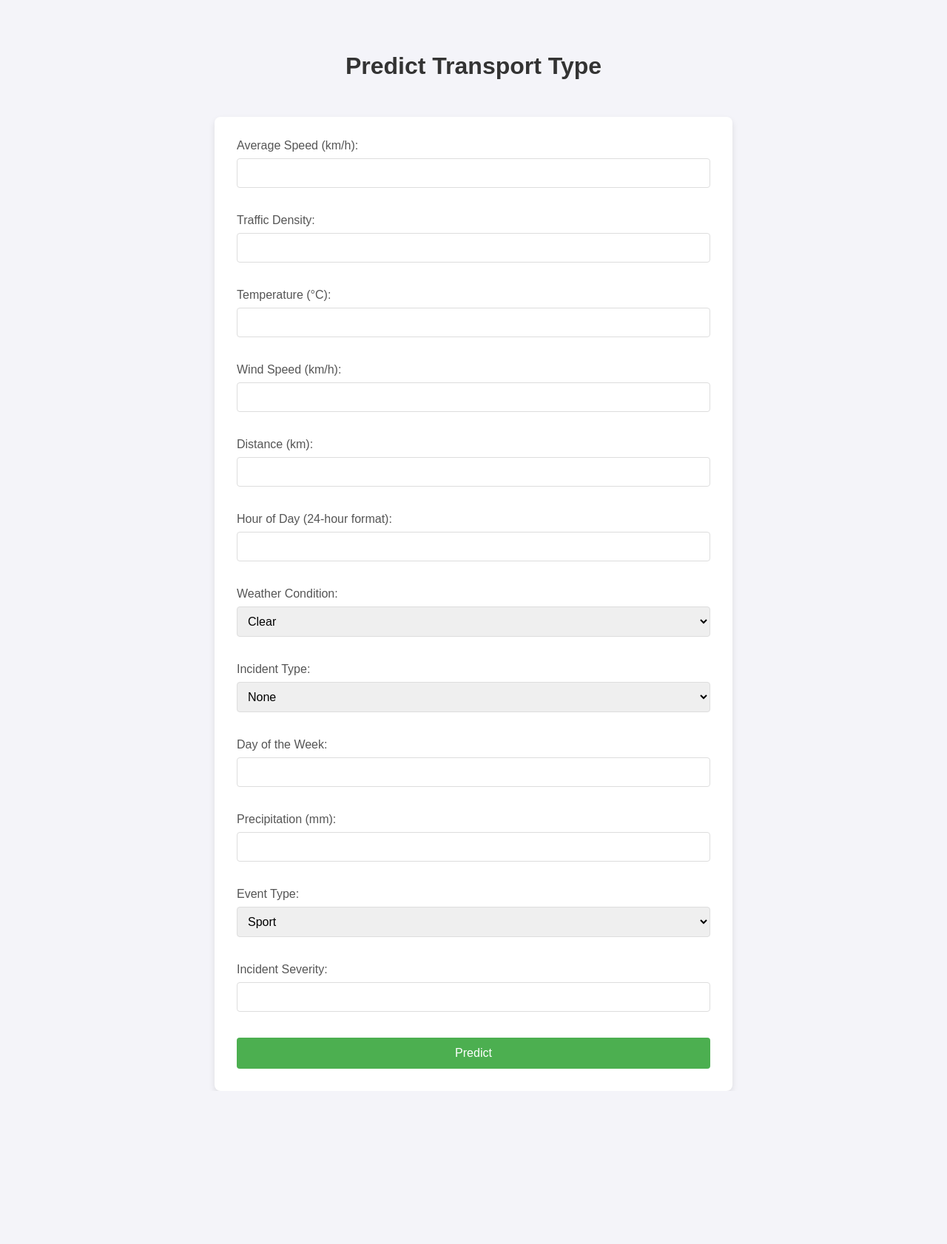
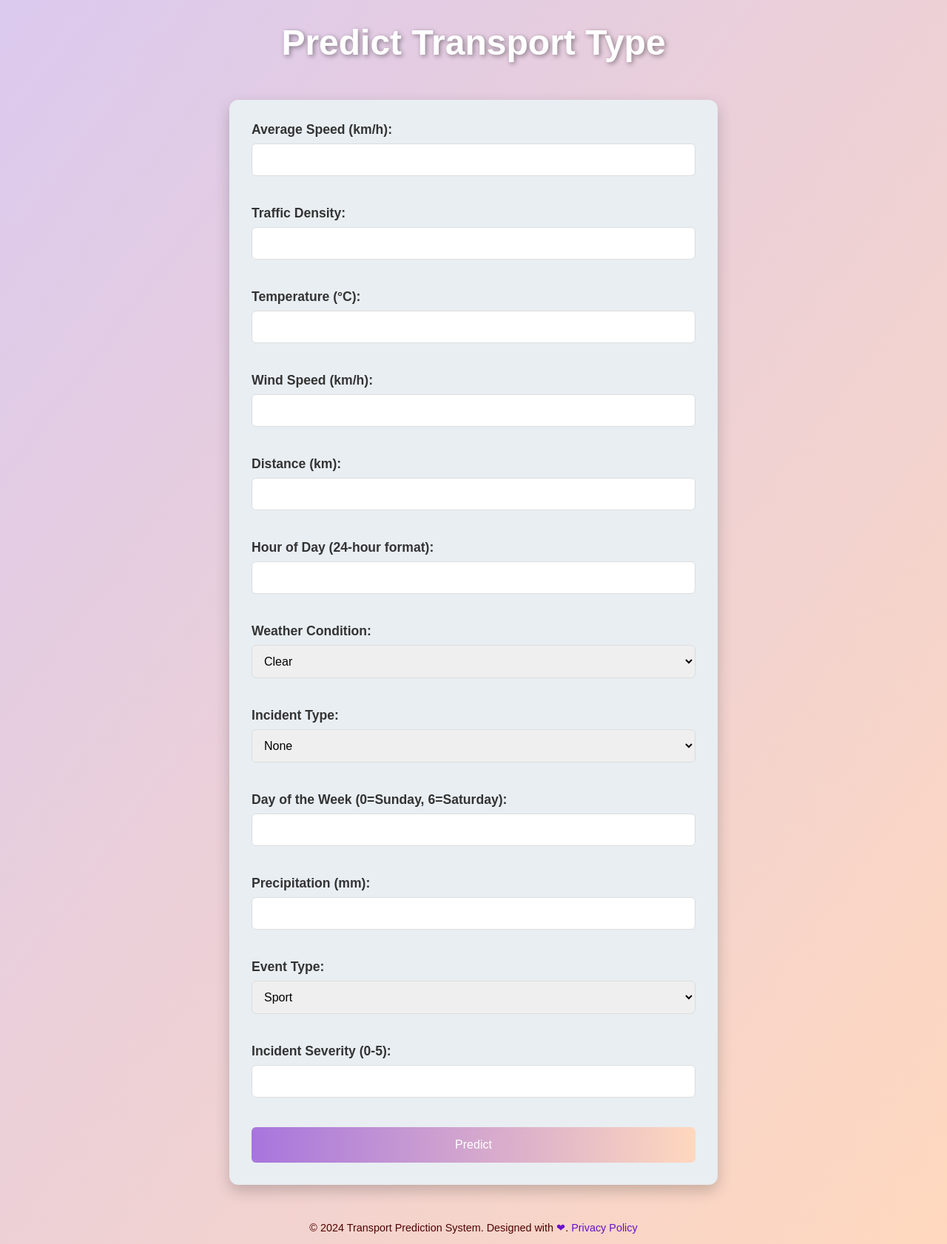
Before and after one commit to meriem-benali/SystemeDe-RecommendationDuTypeDeTransport, a Flask app: page / in a window 1280 px wide. Shown: the whole page at 74% size. Before the commit the page ends 1475 px from the top, so only its background shows below. Run offline with Flask 3, Linux system fonts and the light colour scheme; parts of the project's set-up code (start-up, migrations or seed data) failed here and were passed over.

Commit message:
first commit

```diff
--- a/templates/index.html
+++ b/templates/index.html
@@ -6,70 +6,166 @@
         <title>Transport Prediction</title>
         <style>
             body {
-            font-family: Arial, sans-serif;
-            background-color: #f4f4f9;
+                font-family: 'Arial', sans-serif;
+                background: linear-gradient(to bottom right, #a578d566, #ffd8be);
                 margin: 0;
                 padding: 0;
+                color: #fff;
             }
 
             h1 {
                 text-align: center;
-            color: #333;
-            padding-top: 50px;
+                margin-top: 30px;
+                font-size: 3em;
+                color: #ffffff;
+                text-shadow: 2px 2px 6px rgba(0, 0, 0, 0.4);
             }
 
             .container {
-            width: 50%;
-            margin: 0 auto;
-            background-color: white;
+                max-width: 600px;
+                margin: 50px auto;
+                background-color: #e8eef2;
                 padding: 30px;
-            border-radius: 8px;
-            box-shadow: 0 4px 8px rgba(0, 0, 0, 0.1);
-            margin-top: 50px;
+                border-radius: 12px;
+                box-shadow: 0 8px 20px rgba(0, 0, 0, 0.2);
             }
 
             label {
-            font-size: 16px;
-            color: #555;
+                display: block;
                 margin-bottom: 8px;
-            display: block;
+                font-size: 1.1rem;
+                color: #333;
+                font-weight: bold;
             }
 
             input[type="number"],
             select,
             input[type="text"] {
                 width: 100%;
-            padding: 10px;
-            margin-bottom: 15px;
+                padding: 12px;
+                margin-bottom: 20px;
                 border: 1px solid #ddd;
-            border-radius: 4px;
-            font-size: 16px;
+                border-radius: 6px;
+                font-size: 1rem;
                 box-sizing: border-box;
             }
 
+            input[type="number"]:focus,
+            select:focus {
+                border-color: #6a11cb;
+                outline: none;
+                box-shadow: 0 0 10px rgba(106, 17, 203, 0.3);
+            }
+
             button {
-            background-color: #4CAF50;
-            color: white;
-            padding: 12px 20px;
+                width: 100%;
+                padding: 15px;
+                font-size: 1rem;
+                background: linear-gradient(to right, #a775dd, #ffd8be);
+                color: #fff;
                 border: none;
-            border-radius: 4px;
-            font-size: 16px;
-            width: 100%;
+                border-radius: 6px;
                 cursor: pointer;
-            transition: background-color 0.3s;
+                transition: background-color 0.3s, transform 0.2s;
             }
 
             button:hover {
-            background-color: #45a049;
+                background: linear-gradient(to right, #ffd8be ,  #a775dd);
+                transform: scale(1.03);
+            }
+
+            button:active {
+                transform: scale(0.98);
             }
 
             .form-group {
                 margin-bottom: 20px;
             }
 
+            .form-group:last-child {
+                margin-bottom: 0;
+            }
+
             @media (max-width: 768px) {
                 .container {
-                width: 80%;
+                    margin: 20px;
+                    padding: 20px;
+                }
+
+                h1 {
+                    font-size: 2.5em;
+                }
+            }
+
+            footer {
+                text-align: center;
+                margin-top: 30px;
+                font-size: 0.9rem;
+                color: #500202;
+            }
+
+            footer a {
+                color: #6a11cb;
+                text-decoration: none;
+            }
+
+            footer a:hover {
+                text-decoration: underline;
+            }
+            /* Conteneur pour les notifications */
+            #notification-container {
+                position: fixed;
+                top: 20px;
+                right: 20px;
+                z-index: 1000;
+            }
+
+            /* Modèle de notification */
+            .notification {
+                padding: 15px 30px; /* Augmente l'espace interne pour une taille plus visible */
+                border-radius: 12px; /* Rendre les coins encore plus arrondis */
+                margin-bottom: 15px; /* Plus d'espace entre chaque notification */
+                color: #fff; /* Couleur du texte */
+                font-size: 1.4rem; /* Agrandit la taille de la police */
+                box-shadow: 0 6px 12px rgba(0, 0, 0, 0.4); /* Ombre plus prononcée pour effet 3D */
+                animation: slideIn 1s ease, fadeOut 1s ease forwards;
+                animation-delay: 4s; /* Délai ajusté pour correspondre à l'affichage */
+            }
+
+
+            /* Styles pour différents types */
+            .success {
+                background-color: #28a745;
+            }
+
+            .error {
+                background-color: #dc3545;
+            }
+
+            .info {
+                background-color: #17a2b8;
+            }
+
+            /* Animation pour faire apparaître la boîte */
+            @keyframes slideIn {
+                0% {
+                transform: translateY(-20px);
+                opacity: 0;
+                }
+                100% {
+                transform: translateY(0);
+                opacity: 1;
+                }
+            }
+
+            /* Animation pour faire disparaître la boîte */
+            @keyframes fadeOut {
+                0% {
+                opacity: 1;
+                }
+                100% {
+                opacity: 0;
+                transform: translateY(-10px);
                 }
             }
         </style>
@@ -77,7 +173,7 @@
     <body>
 
         <h1>Predict Transport Type</h1>
-
+        <div id="notification-container"></div>
         <div class="container">
             <form id="prediction-form" action="/predict" method="POST">
 
@@ -130,8 +226,9 @@
                         <option value="Closure">Closure</option>
                     </select>
                 </div>
+
                 <div class="form-group">
-                <label for="day_of_week">Day of the Week:</label>
+                    <label for="day_of_week">Day of the Week (0=Sunday, 6=Saturday):</label>
                     <input type="number" id="day_of_week" name="day_of_week" min="0" max="6" required>
                 </div>
 
@@ -148,7 +245,7 @@
                 </div>
 
                 <div class="form-group">
-                <label for="incident_severity">Incident Severity:</label>
+                    <label for="incident_severity">Incident Severity (0-5):</label>
                     <input type="number" id="incident_severity" name="incident_severity" min="0" max="5" required>
                 </div>
 
@@ -156,7 +253,36 @@
             </form>
         </div>
 
+        <footer>
+            <p>&copy; 2024 Transport Prediction System. Designed with <span style="color: #6a11cb;">&#10084;</span>. <a href="#">Privacy Policy</a></p>
+        </footer>
+
     <script>
+            // Function to show notifications dynamically
+            function showNotification(type, message) {
+                const container = document.getElementById('notification-container');
+                const notification = document.createElement('div');
+                notification.classList.add('notification');
+
+                // Determine the type of notification
+                if (type === 'success') {
+                    notification.classList.add('success');
+                } else if (type === 'error') {
+                    notification.classList.add('error');
+                } else if (type === 'info') {
+                    notification.classList.add('info');
+                }
+
+                notification.innerText = message; // Set the message
+                container.appendChild(notification);
+
+                // Set a timeout to animate and remove the notification
+                setTimeout(() => {
+                    notification.style.animation = 'fadeOut 0.5s ease forwards';
+                    setTimeout(() => container.removeChild(notification), 500);
+                }, 20000);
+            }
+
             document.getElementById('prediction-form').onsubmit = function(event) {
             event.preventDefault();  // Prevent the default form submission
 
@@ -235,16 +361,14 @@
         .then(response => response.json())
         .then(data => {
             if (data.prediction) {
-                // Check if the prediction is an array and access the first value
-                let predictionResult = Array.isArray(data.prediction) ? data.prediction[0] : data.prediction;
-                alert('Prediction result: ' + predictionResult);
+                    showNotification('success', 'Prediction successful: ' + data.prediction);
                 } else {
-                alert('Error: ' + data.error);
+                    showNotification('error', 'Unexpected server response.');
                 }
             })
             .catch(error => {
                 console.error('Error:', error);
-            alert('An error occurred.');
+                showNotification('error', 'An error occurred: ' + error.message);
             });
         };
 
```
Also changed, not shown: README.md (added). Lines whose indentation alone changed are shown as unchanged.
